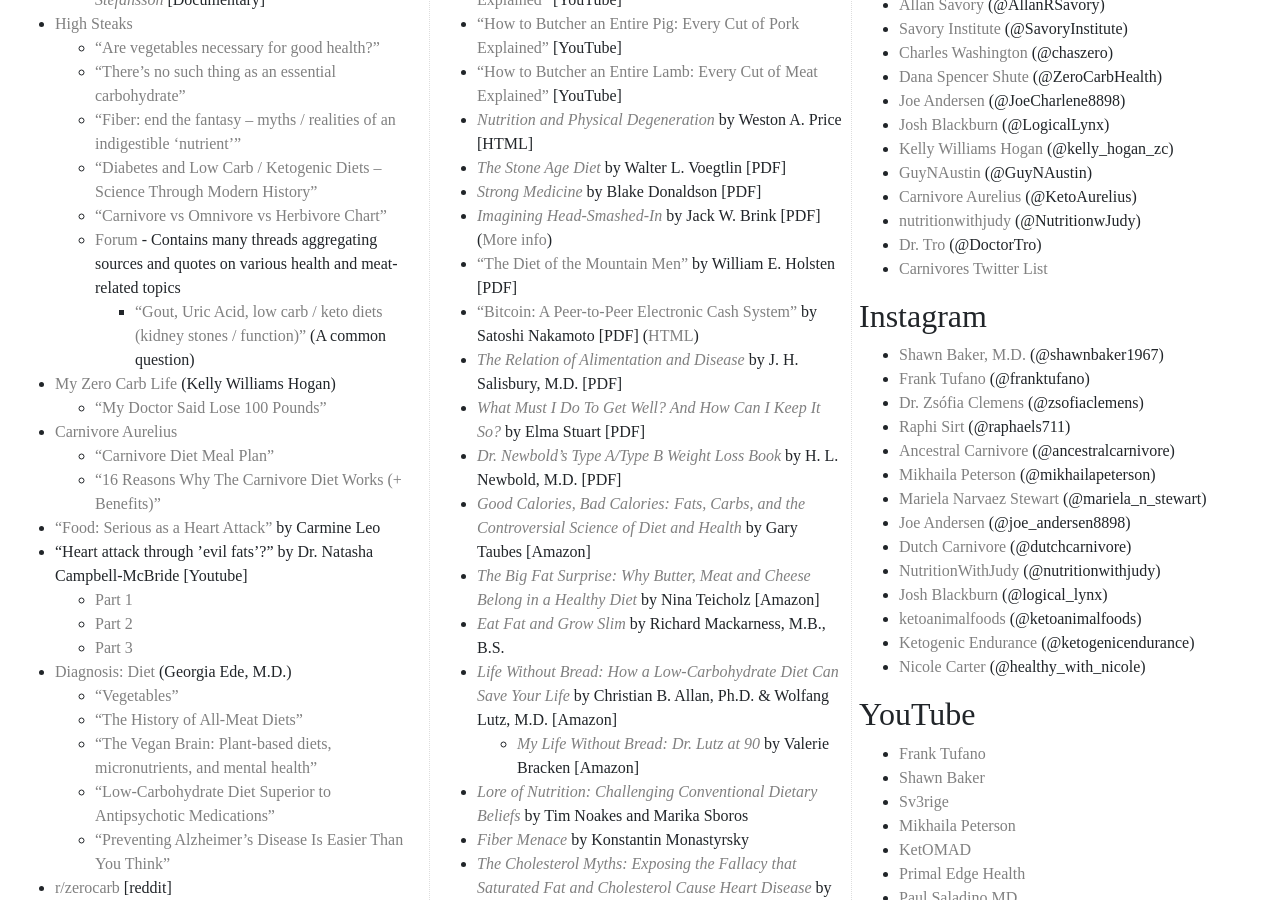
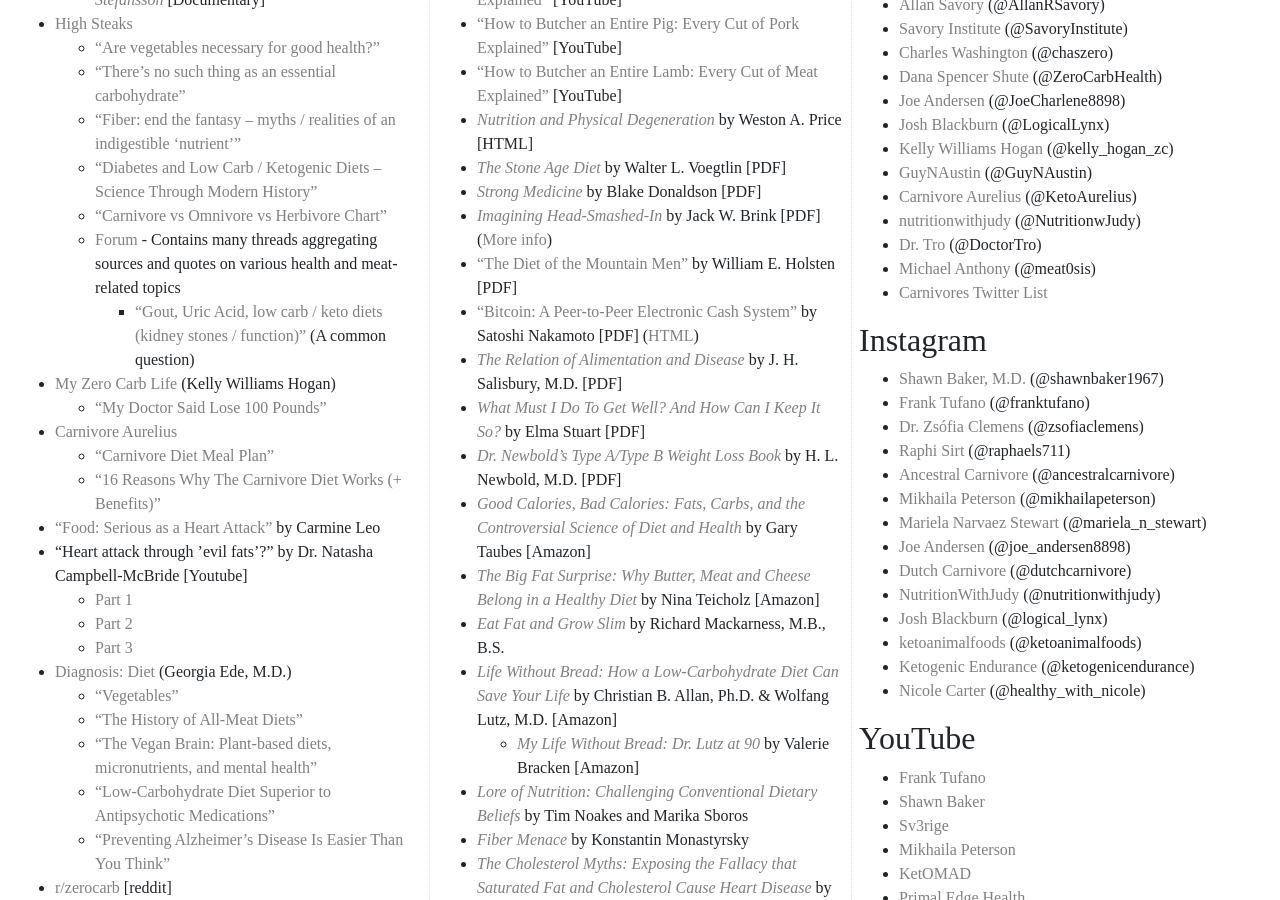
Before and after one commit to bitstein/justmeat.co, a Jekyll site: the page built from index.md, in a window 1280 px wide and 900 px high, scrolled down 956 px. Built offline with Jekyll 4.4.1, drawn with Linux system fonts in a browser that asks for light colours; nearby versions of some CDN libraries; some web fonts are replaced.

Commit message:
Michael Anthony Twitter

```diff
--- a/index.md
+++ b/index.md
@@ -161,6 +161,7 @@
 * [Carnivore Aurelius](https://twitter.com/KetoAurelius) (@KetoAurelius)
 * [nutritionwithjudy](https://twitter.com/nutritionwjudy) (@NutritionwJudy)
 * [Dr. Tro](https://twitter.com/DoctorTro) (@DoctorTro)
+* [Michael Anthony](https://twitter.com/meat0sis) (@meat0sis)
 * [Carnivores Twitter List](https://twitter.com/sarahkaltsounis/lists/carnivores)
 
 ## Instagram
```
